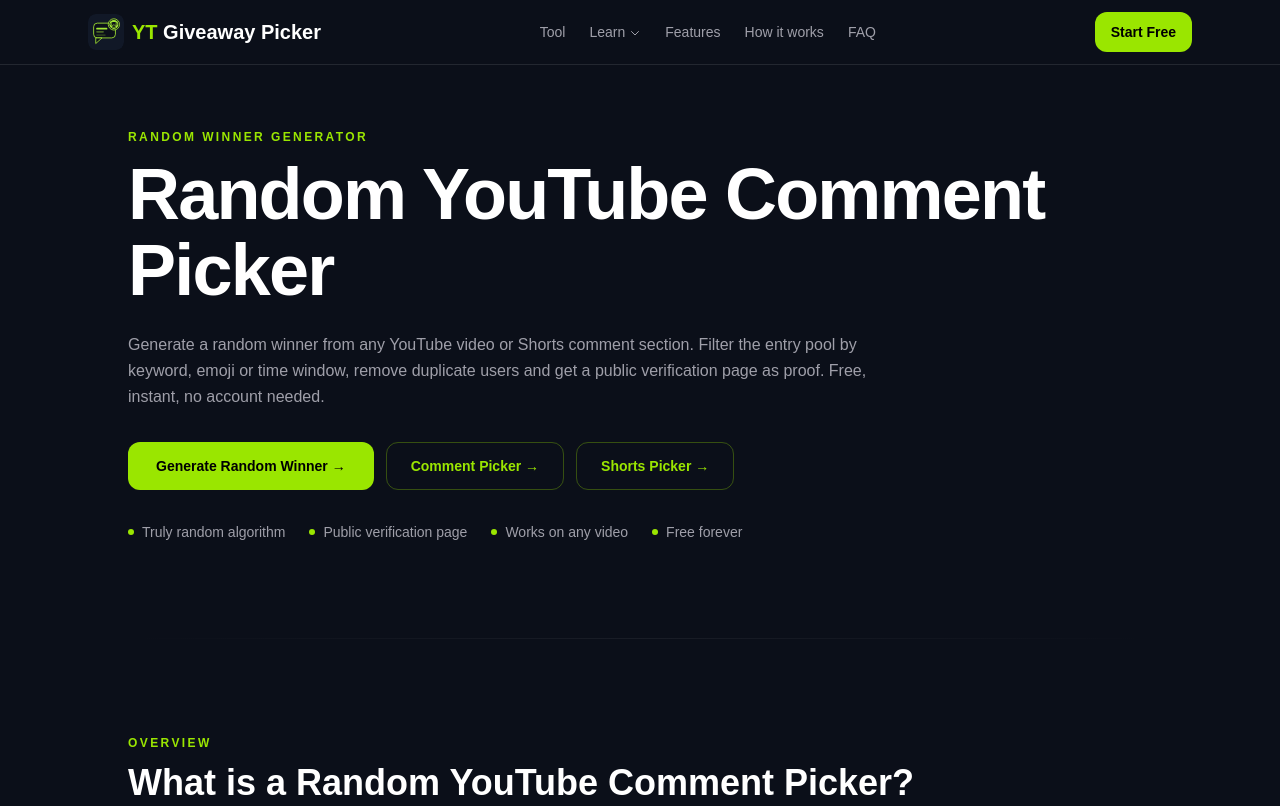
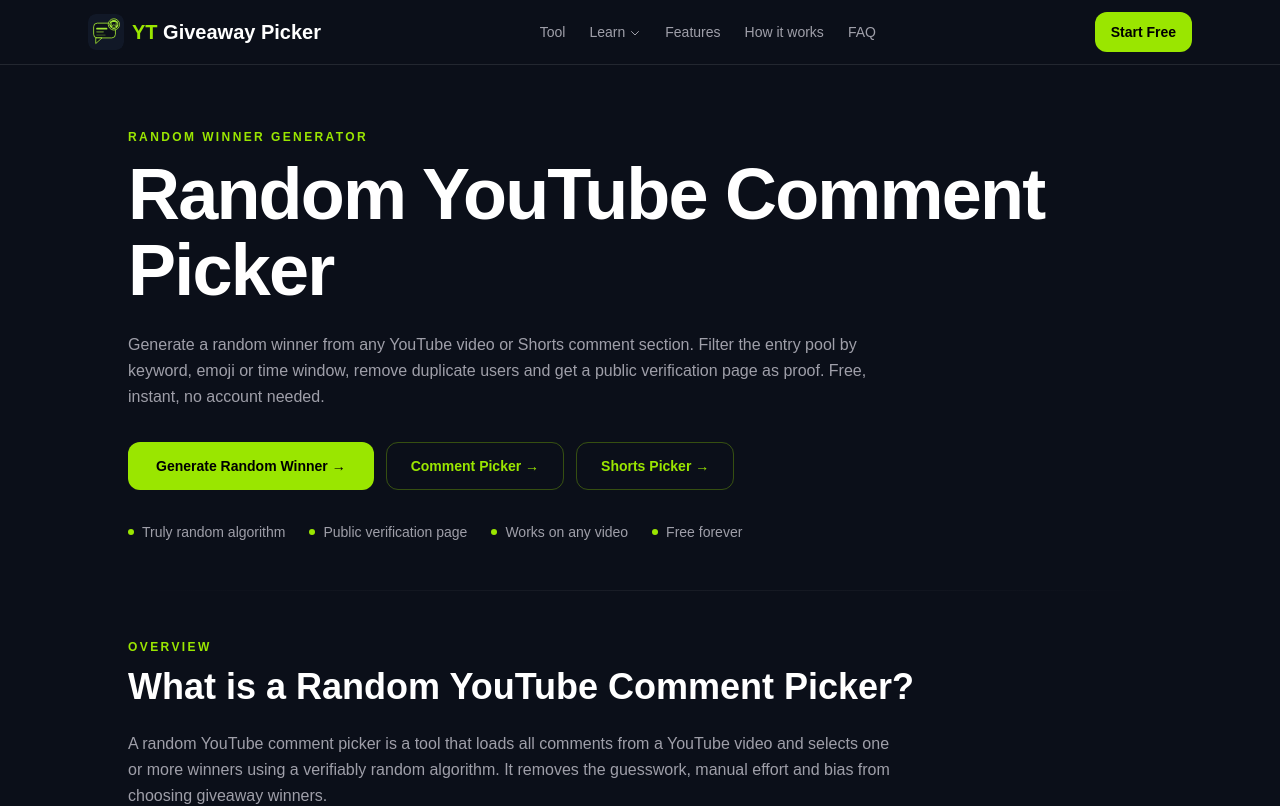
Before and after one commit to stratiqdigital-ca/yt-comment-picker, a Next.js app: page /random-youtube-comment-picker in a window 1280 px wide. Shown: the top 806 px of the page. Built offline with nearby package versions, Linux system fonts and the light colour scheme.

Commit message:
Fix Supporting Pages Contanier Gap

```diff
--- a/app/random-youtube-comment-picker/page.tsx
+++ b/app/random-youtube-comment-picker/page.tsx
@@ -17,7 +17,7 @@
   cta:      "h-12 px-7 rounded-xl bg-lime-400 text-black font-black flex items-center gap-2 hover:bg-lime-300 transition-colors text-sm whitespace-nowrap",
   ctaGhost: "h-12 px-6 rounded-xl border border-lime-400/30 text-lime-400 font-bold flex items-center gap-2 hover:border-lime-400/60 hover:bg-lime-400/5 transition-all text-sm whitespace-nowrap",
   chip:     "inline-flex items-center gap-2 text-sm text-zinc-400",
-  divider:  "w-full h-px bg-gradient-to-r from-transparent via-white/[0.06] to-transparent my-24",
+  divider:  "w-full h-px bg-gradient-to-r from-transparent via-white/[0.06] to-transparent my-12",
 };
 
 const FEATURES = [
--- a/app/youtube-comment-picker/page.tsx
+++ b/app/youtube-comment-picker/page.tsx
@@ -21,7 +21,7 @@
   cta:      "h-12 px-7 rounded-xl bg-lime-400 text-black font-black flex items-center gap-2 hover:bg-lime-300 transition-colors text-sm whitespace-nowrap",
   ctaGhost: "h-12 px-6 rounded-xl border border-lime-400/30 text-lime-400 font-bold flex items-center gap-2 hover:border-lime-400/60 hover:bg-lime-400/5 transition-all text-sm whitespace-nowrap",
   chip:     "inline-flex items-center gap-2 text-sm text-zinc-400",
-  divider:  "w-full h-px bg-gradient-to-r from-transparent via-white/[0.06] to-transparent my-24",
+  divider:  "w-full h-px bg-gradient-to-r from-transparent via-white/[0.06] to-transparent my-12",
 };
 
 // ─── Data ─────────────────────────────────────────────────────────────────────
--- a/app/youtube-shorts-giveaway-picker/page.tsx
+++ b/app/youtube-shorts-giveaway-picker/page.tsx
@@ -17,7 +17,7 @@
   cta:      "h-12 px-7 rounded-xl bg-lime-400 text-black font-black flex items-center gap-2 hover:bg-lime-300 transition-colors text-sm whitespace-nowrap",
   ctaGhost: "h-12 px-6 rounded-xl border border-lime-400/30 text-lime-400 font-bold flex items-center gap-2 hover:border-lime-400/60 hover:bg-lime-400/5 transition-all text-sm whitespace-nowrap",
   chip:     "inline-flex items-center gap-2 text-sm text-zinc-400",
-  divider:  "w-full h-px bg-gradient-to-r from-transparent via-white/[0.06] to-transparent my-24",
+  divider:  "w-full h-px bg-gradient-to-r from-transparent via-white/[0.06] to-transparent my-12",
 };
 
 const FEATURES = [
```
